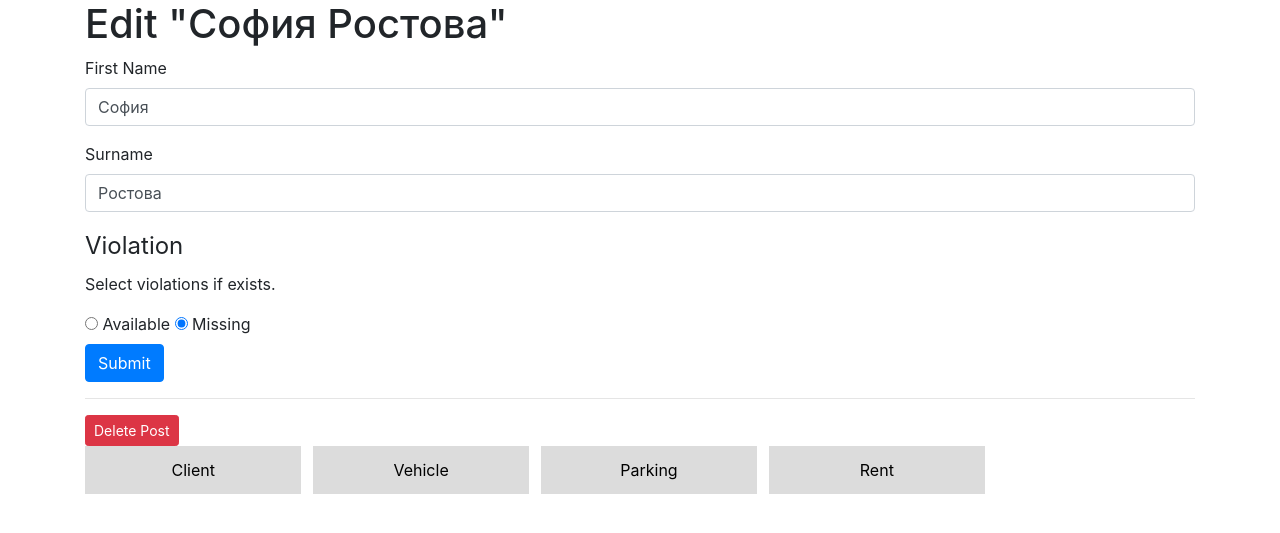
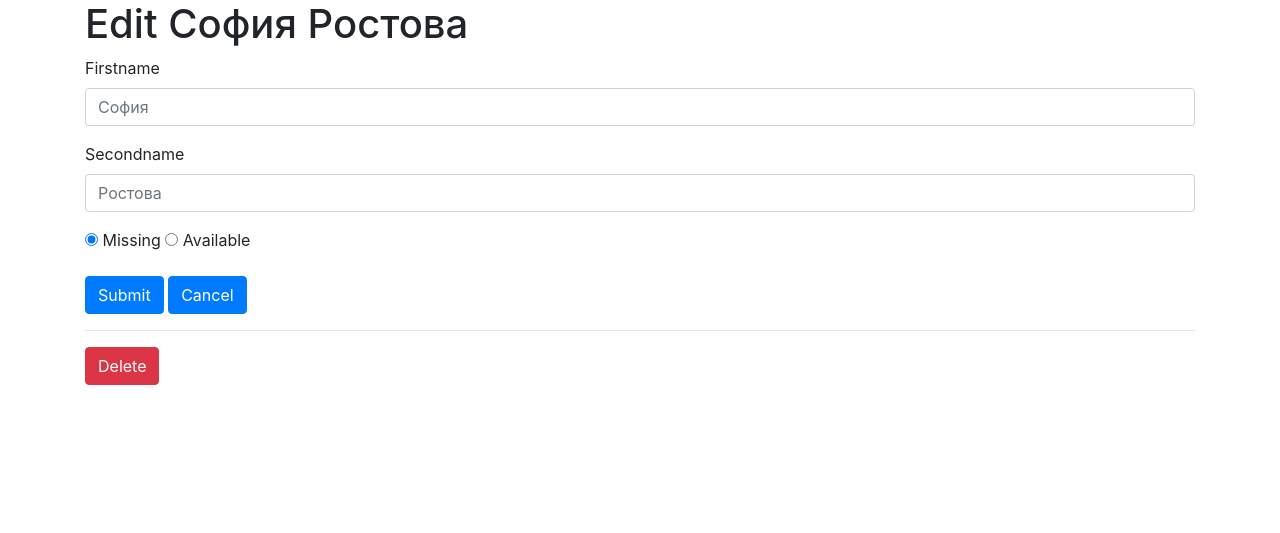
Before and after one commit to dany0k/web_car_rental, a Flask app: page /15/edit-client in a window 1280 px wide. Shown: the part 56-589 px from the top of the page. Run offline with Flask 2, Linux system fonts and the light colour scheme; data comes from the database, SQL or seed files in the repository; both versions use the stored data as it was after the commit; some libraries are stand-ins or nearby versions.

Commit message:
WTForms for client

```diff
--- a/app.py
+++ b/app.py
@@ -1,9 +1,14 @@
 import sqlite3
-
-from flask import Flask, render_template, abort, request, flash, redirect, url_for
+from forms import *
+from flask import Flask, render_template, request, abort, flash, redirect, url_for
+from flask_wtf import FlaskForm
+from flask_wtf.csrf import CSRFProtect
+from wtforms import StringField, SubmitField, RadioField
+from wtforms.validators import DataRequired, Length, ValidationError
 
 app = Flask(__name__, template_folder='templates')
 app.config['SECRET_KEY'] = 'secret_key'
+csrf = CSRFProtect(app)
 
 
 def get_db_connection():
@@ -60,15 +65,17 @@ def get_rent(rent_id):
 @app.route('/<int:client_id>')
 def client(client_id):
     cur_client = get_client(client_id)
-    return render_template('./client/client.html', post=cur_client)
+    form = ClientForm()
+    return render_template('./client/client.html', post=cur_client, form=form)
 
 
 @app.route('/create-client', methods=('GET', 'POST'))
 def create_client():
-    if request.method == 'POST':
-        firstname = request.form['firstname']
-        surname = request.form['surname']
-        violation = request.form['violation']
+    form = CreateClientForm()
+    if form.validate_on_submit():
+        firstname = form.firstname.data
+        surname = form.secondname.data
+        violation = form.violation.data
 
         if not firstname or not surname or not violation:
             flash('Please fill all fields')
@@ -78,40 +85,41 @@ def create_client():
                          (firstname, surname, violation))
             conn.commit()
             conn.close()
-    return render_template('./client/create-client.html')
+            return redirect(url_for('show_clients'))
+    return render_template('./client/create-client.html', form=form)
 
 
 @app.route('/<int:client_id>/edit-client', methods=('GET', 'POST'))
 def edit_client(client_id):
     cur_client = get_client(client_id)
+    form = EditAndDeleteClientForm()
+    form.firstname.render_kw = {"placeholder": cur_client[1]}
+    form.secondname.render_kw = {"placeholder": cur_client[2]}
+    if request.method == 'POST':
+        if form.validate_on_submit:
+            firstname = form.firstname.data
+            surname = form.secondname.data
+            violation = form.violation.data
+            conn = get_db_connection()
+            if form.delete.data:
+                conn.execute(
+                     'DELETE FROM client WHERE client_id = ?', (client_id,))
+                conn.commit()
+                conn.close()
+                flash('Client was successfully deleted!')
+                return redirect(url_for('show_clients'))
 
-    if request.method == 'POST':
-        firstname = request.form['firstname']
-        surname = request.form['surname']
-        violation = request.form['violation']
+            if not firstname or not surname or not violation:
+                flash('Please fill all fields')
+            else:
+                conn.execute('UPDATE client SET firstname = ?, surname = ?, violation = ?'
+                            ' WHERE client_id = ?',
+                            (firstname, surname, violation, client_id))
+                conn.commit()
+                conn.close()
+                return redirect(url_for('show_clients'))
+    return render_template('./client/edit-client.html', post=cur_client, form=form)
 
-        if not firstname or not surname or not violation:
-            flash('Please fill all fields')
-        else:
-            conn = get_db_connection()
-            conn.execute('UPDATE client SET firstname = ?, surname = ?, violation = ?'
-                         ' WHERE client_id = ?',
-                         (firstname, surname, violation, client_id))
-            conn.commit()
-            conn.close()
-            return redirect(url_for('show_clients'))
-
-    return render_template('./client/edit-client.html', post=cur_client)
-
-
-@app.route('/<int:client_id>/delete-client', methods=('POST',))
-def delete_client(client_id):
-    conn = get_db_connection()
-    conn.execute('DELETE FROM client WHERE client_id = ?', (client_id,))
-    conn.commit()
-    conn.close()
-    flash('Client was successfully deleted!')
-    return redirect(url_for('show_clients'))
 
 
 @app.route('/client-list')
--- /dev/null
+++ b/forms.py
@@ -0,0 +1,67 @@
+import sqlite3
+
+from flask import Flask, render_template, request, abort, flash, redirect, url_for
+from flask_wtf import FlaskForm
+from flask_wtf.csrf import CSRFProtect
+from wtforms import StringField, SubmitField, RadioField
+from wtforms.validators import DataRequired, Length, ValidationError
+
+
+class ClientForm(FlaskForm):
+    firstname = StringField(label='Fistname')
+    firstname = StringField(label='Secondname')
+    firstname = StringField(label='Violation')
+
+class CreateClientForm(FlaskForm):
+    submit = SubmitField(label=('Submit'))
+
+    firstname = StringField(label=('Firstname'),
+    validators=[DataRequired(), Length(max=20)]
+    )
+    secondname = StringField(label=('Secondname'),
+    validators=[DataRequired(), Length(max=20)]
+    )
+    violation=RadioField(label=('Violation'), choices=[('0', 'Missing'), ('1', 'Available')], default='0')
+
+
+class EditAndDeleteClientForm(FlaskForm):
+    submit = SubmitField(label=('Submit'))
+    delete = SubmitField(label=('Delete'))
+
+    firstname = StringField(label=('Firstname'), render_kw={"placeholder": "test"},
+    validators=[DataRequired(), Length(max=20)]
+    )
+    secondname = StringField(label=('Secondname'),
+    validators=[DataRequired(), Length(max=20)]
+    )
+    violation=RadioField(label=('Violation'), choices=[('0', 'Missing'), ('1', 'Available')], default='0')
+
+class VehicleForm(FlaskForm):
+    firstname = StringField(label='Fistname')
+    firstname = StringField(label='Secondname')
+    firstname = StringField(label='Violation')
+
+
+class CreateVehicleForm(FlaskForm):
+    submit = SubmitField(label=('Submit'))
+
+    firstname = StringField(label=('Firstname'),
+    validators=[DataRequired(), Length(max=20)]
+    )
+    secondname = StringField(label=('Secondname'),
+    validators=[DataRequired(), Length(max=20)]
+    )
+    violation=RadioField(label=('Violation'), choices=[('0', 'Missing'), ('1', 'Available')], default='0')
+
+
+class EditAndDeleteVehicleForm(FlaskForm):
+    submit = SubmitField(label=('Submit'))
+    delete = SubmitField(label=('Delete'))
+
+    firstname = StringField(label=('Firstname'), render_kw={"placeholder": "test"},
+    validators=[DataRequired(), Length(max=20)]
+    )
+    secondname = StringField(label=('Secondname'),
+    validators=[DataRequired(), Length(max=20)]
+    )
+    violation=RadioField(label=('Violation'), choices=[('0', 'Missing'), ('1', 'Available')], default='0')
--- a/templates/base.html
+++ b/templates/base.html
@@ -1,5 +1,6 @@
 <!doctype html>
 <html lang="en">
+
 <head>
     <title>{% block title %} {% endblock %}</title>
 
@@ -10,8 +11,8 @@
     <!-- Bootstrap CSS -->
     <link rel="stylesheet" href="https://stackpath.bootstrapcdn.com/bootstrap/4.3.1/css/bootstrap.min.css"
         integrity="sha384-ggOyR0iXCbMQv3Xipma34MD+dH/1fQ784/j6cY/iJTQUOhcWr7x9JvoRxT2MZw1T" crossorigin="anonymous">
-<!--    <link rel="stylesheet" href='./static/css/styles.css'>-->
 </head>
+
 <body>
     <nav class="navbar navbar-expand-md navbar-light bg-light">
         <a class="navbar-brand" href="{{ url_for('index')}}">CarRental</a>
@@ -37,23 +38,10 @@
         </div>
     </nav>
     <div class="container">
-
         {% for message in get_flashed_messages() %}
         <div class="alert alert-danger">{{ message }}</div>
         {% endfor %}
         {% block content %} {% endblock %}
-    <div class="hor-pane">
-        <ul style="padding: 0; width: 100%">
-            <li style="display: inline;"><a style="background: #DCDCDC; outline: none; text-decoration: none; display: inline-block;
-  width: 19.5%; margin-right: 0.625%; text-align: center; line-height: 3; color: black;" href="client-list">Client</a></li>
-            <li style="display: inline;"><a style="background: #DCDCDC; outline: none; text-decoration: none; display: inline-block;
-  width: 19.5%; margin-right: 0.625%; text-align: center; line-height: 3; color: black;" href="vehicle-list">Vehicle</a></li>
-            <li style="display: inline;"><a style="background: #DCDCDC; outline: none; text-decoration: none; display: inline-block;
-  width: 19.5%; margin-right: 0.625%; text-align: center; line-height: 3; color: black;" href="parking-list">Parking</a></li>
-            <li style="display: inline;"><a style="background: #DCDCDC; outline: none; text-decoration: none; display: inline-block;
-  width: 19.5%; margin-right: 0.625%; text-align: center; line-height: 3; color: black;" href="rent-list">Rent</a></li>
-        </ul>
-    </div>
     </div>
 
     <!-- Optional JavaScript -->
@@ -68,4 +56,5 @@
         integrity="sha384-JjSmVgyd0p3pXB1rRibZUAYoIIy6OrQ6VrjIEaFf/nJGzIxFDsf4x0xIM+B07jRM"
         crossorigin="anonymous"></script>
 </body>
+
 </html>
--- a/templates/client/edit-client.html
+++ b/templates/client/edit-client.html
@@ -1,50 +1,36 @@
 {% extends 'base.html' %}
 
 {% block content %}
-<h1>{% block title %} Edit "{{ post['firstname'] }} {{ post['surname'] }}" {% endblock %}</h1>
+<h1>{% block title %} Edit {{ post['firstname'] }} {{ post['surname'] }} {% endblock %}</h1>
+<div class="continer">
+       <form class='form-horizontal' method='POST' action="">
+           {{ form.csrf_token() }}
+           <div class="form-group">
+               {{ form.firstname.label }}
+               {{ form.firstname(class="form-control") }}
+           </div>
+           <div class="form-group">
+               {{ form.secondname.label }}
+               {{ form.secondname(class="form-control") }}
+           </div>
+           <div class="form-group">
+               {% for subfield in form.violation %}
+               <tr>
+                   <td>{{ subfield }} </td>
+                   <td>{{ subfield.label }}</td>
+               </tr>
+               {% endfor %}
+           </div>
+           <div class="form-group">
+               {{ form.submit(class="btn btn-primary") }}
+               <a class="btn btn-primary" href="../client-list">Cancel</a>
+           </div>
 
-<form method="post">
-    <div class="form-group">
-        <label for="firstname">First Name</label>
-        <input type="text" name="firstname"
-               placeholder="first name" class="form-control"
-               value="{{ request.form['firstname'] or post['firstname'] }}"></input>
-    </div>
-    <div class="form-group">
-        <label for="surname">Surname</label>
-        <input type="text" name="surname"
-               placeholder="surname" class="form-control"
-               value="{{ request.form['surname'] or post['surname'] }}"></input>
-    </div>
-    <legend>Violation</legend>
-    <p>Select violations if exists.</p>
-    <div>
-        {% if request.form['violation'] or post['violation'] == 1 %}
-        <input type="radio" id="available1"
-               name="violation" value="1" checked>
-        <label for="available1">Available</label>
-
-        <input type="radio" id="missing1"
-               name="violation" value="0">
-        <label for="missing1">Missing</label>
-        {% else %}
-        <input type="radio" id="available2"
-               name="violation" value="1" checked>
-        <label for="available2">Available</label>
-
-        <input type="radio" id="missing2"
-               name="violation" value="0" checked>
-        <label for="missing2">Missing</label>
-        {% endif %}
-        <div class="form-group">
-            <button type="submit" class="btn btn-primary">Submit</button>
-        </div>
-    </div>
-</form>
+       </form>
+   </div>
 <hr>
-<form action="{{ url_for('delete_client', client_id=post['client_id']) }}" method="POST">
-    <input type="submit" value="Delete Post"
-            class="btn btn-danger btn-sm"
-            onclick="return confirm('Are you sure you want to delete this post?')">
+<form method="POST">
+    {{ form.csrf_token() }}
+    {{ form.delete(class="btn btn-danger btn-medium") }}
 </form>
 {% endblock %}
```
Also changed, not shown: static/css/styles.css (deleted, +0 -51 lines), templates/client/create-client.html (+16 -21 lines), db/carrental.db, templates/index.html (line endings or trailing spaces). Lines whose indentation alone changed are shown as unchanged.
